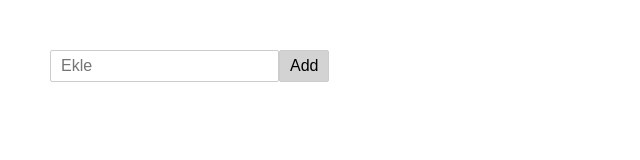
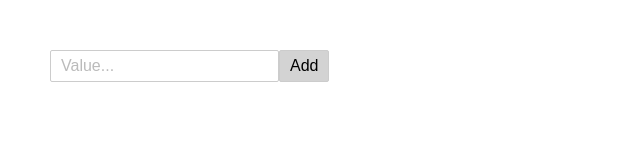
Before and after one commit to emrullahayin/reactjs-example, a React (Create React App) app: page / in a window 1280 px wide. Shown: the top 160 px of the page, without its empty margins (0-640 px from the left). Built offline with nearby package versions, Linux system fonts and the light colour scheme.

Commit message:
general todo list revisions

```diff
--- a/src/components/App.js
+++ b/src/components/App.js
@@ -6,7 +6,8 @@ export class App extends Component {
     this.state = {
       data: [],
       text: "",
-      errorValid: false
+      errorValid: false,
+      errorText: "Please check"
     };
     this.handleChange = this.handleChange.bind(this);
     this.handleAddItem = this.handleAddItem.bind(this);
@@ -23,6 +24,7 @@ export class App extends Component {
     if (text.length) {
       if (data.length) {
         for (var i = 0; i < data.length; i++) {
+          errorValid = false;
           if (data[i] === text) {
             errorValid = true;
           }
@@ -31,9 +33,9 @@ export class App extends Component {
       } else {
         data.push(text)
       }
-      this.setState(
-        this.state
-      )
+      this.setState(() => ({
+        errorValid
+      }))
     }
   }
   handleDeleteItem(item) {
@@ -47,17 +49,18 @@ export class App extends Component {
     )
   }
   render() {
-    let { data, errorValid } = this.state;
+    let { data, errorValid, errorText } = this.state;
     return (
       <div>
         <input
           className={errorValid === true ? "error" : ""}
           type="search"
-          placeholder="Ekle"
+          placeholder="Value..."
           onChange={this.handleChange} />
         <button
           type="button"
           onClick={this.handleAddItem}>Add</button>
+        <div className={errorValid === true ? "alert error" : "hidden"}>{errorText}</div>
         <ul>
           {data.map((item, index) => {
             return <li key={index}>{item}<del onClick={this.handleDeleteItem.bind(this, item)}>Delete</del></li>
--- a/src/index.css
+++ b/src/index.css
@@ -15,21 +15,38 @@ button {
     padding: 0 10px;
     font-size: 16px;
 }
-input.error{
+
+input::placeholder {
+    color: #bbb;
+}
+
+input.error {
     border-color: red;
     color: red;
 }
-ul li{
+
+ul li {
     font-size: 16px;
 }
+
 button {
     background-color: lightgrey;
     cursor: pointer;
 }
-del{
+
+del {
     text-decoration: none;
     color: blue;
     margin-left: 10px;
     font-size: 14px;
     cursor: pointer;
 }
+
+.alert.error {
+    color: red;
+    line-height: 1.4;
+}
+
+.hidden {
+    display: none !important;
+}
```
